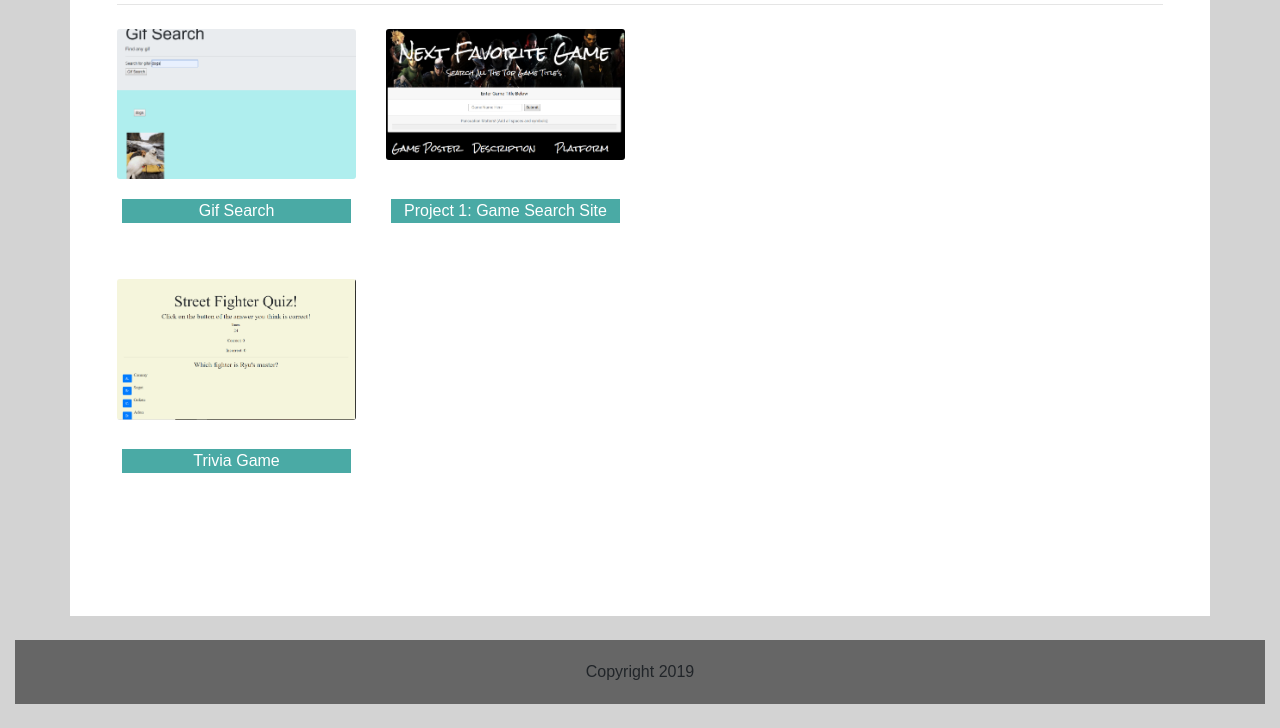
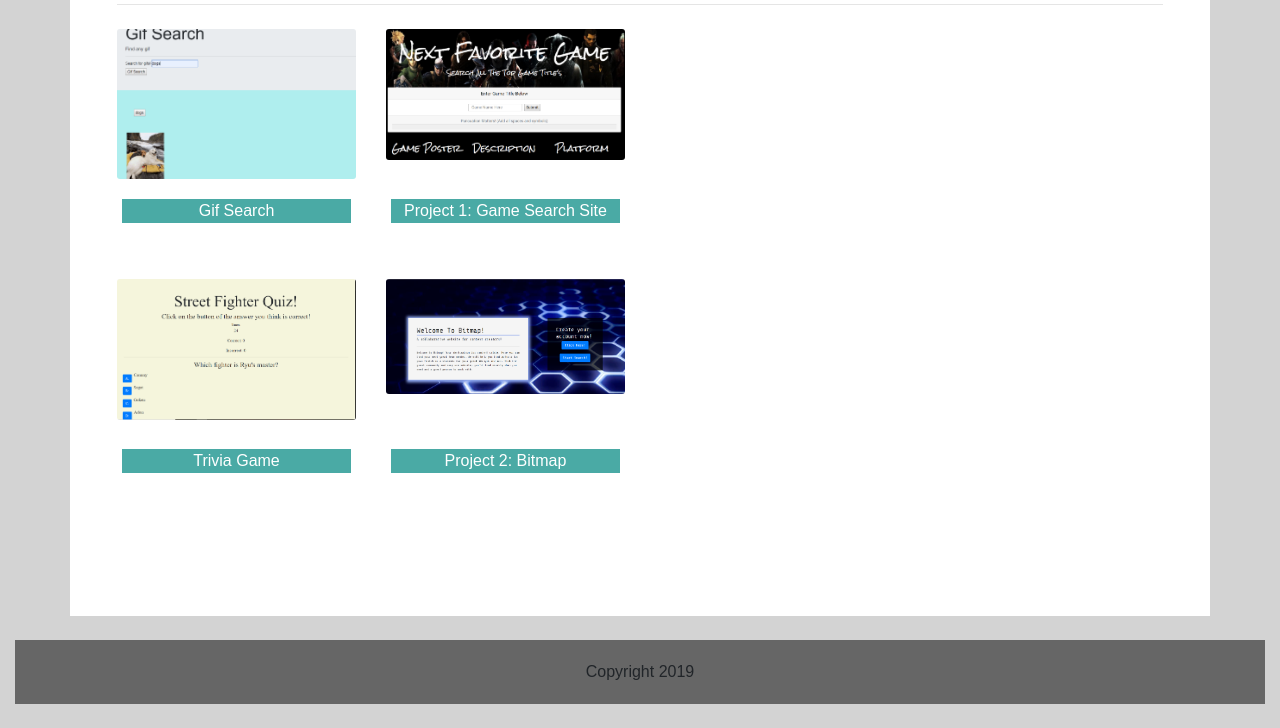
Before and after one commit to Sharkbearagator/Bootstrap-Portfolio, a plain HTML site: page portfolio.html in a window 1280 px wide. Shown: the part 351-1079 px from the top of the page. Drawn offline with nearby package versions, Linux system fonts and the light colour scheme.

Commit message:
updated portfolio with project 2.

```diff
--- a/portfolio.html
+++ b/portfolio.html
@@ -54,13 +54,13 @@
                                               <p class="card-text"><a href="https://sharkbearagator.github.io/TriviaGame/">Trivia Game</p></a>
                                             </div>
                                      </div>
-                                     <!-- <div class="col-md-3">
-                                            <img src="http://lorempixel.com/output/technics-q-c-200-200-3.jpg" class="card-img" alt="RPG">
+                                      <div class="col-md-3">
+                                            <img src="./images/Bitmap.PNG" class="card-img" id="project-2">
                                             <div class="card-img-overlay text-center">
-                                              <p class="card-text">Info Widget</p>
+                                              <p class="card-text"><a href="https://bitmap-app.herokuapp.com/">Project 2: Bitmap</p></a>
                                             </div>
                                      </div>
-                                   </div> -->
+                                   </div>
                                    <!-- <div class="row">
                                         <div class="col-md-3">
                                                 <img src="http://lorempixel.com/output/technics-q-c-200-200-8.jpg" class="card-img" alt="RPG">
--- a/site.js
+++ b/site.js
@@ -9,3 +9,6 @@ $("#project-1").on("click",function(){
 $("#trivia").on("click",function(){
     window.open("https://sharkbearagator.github.io/TriviaGame/")
 });
+$("#project-2").on("click",function(){
+    window.open("https://bitmap-app.herokuapp.com/")
+});
```
Also changed, not shown: images/Bitmap.PNG (added).
